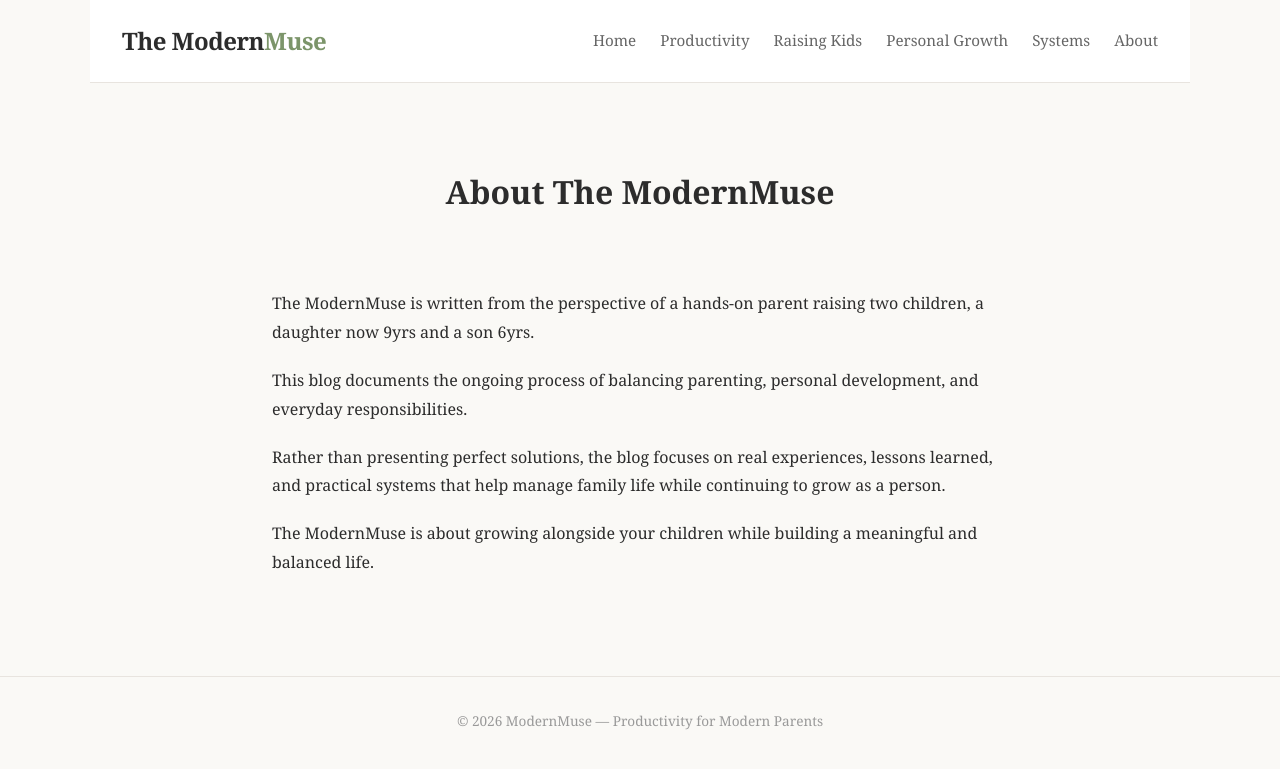
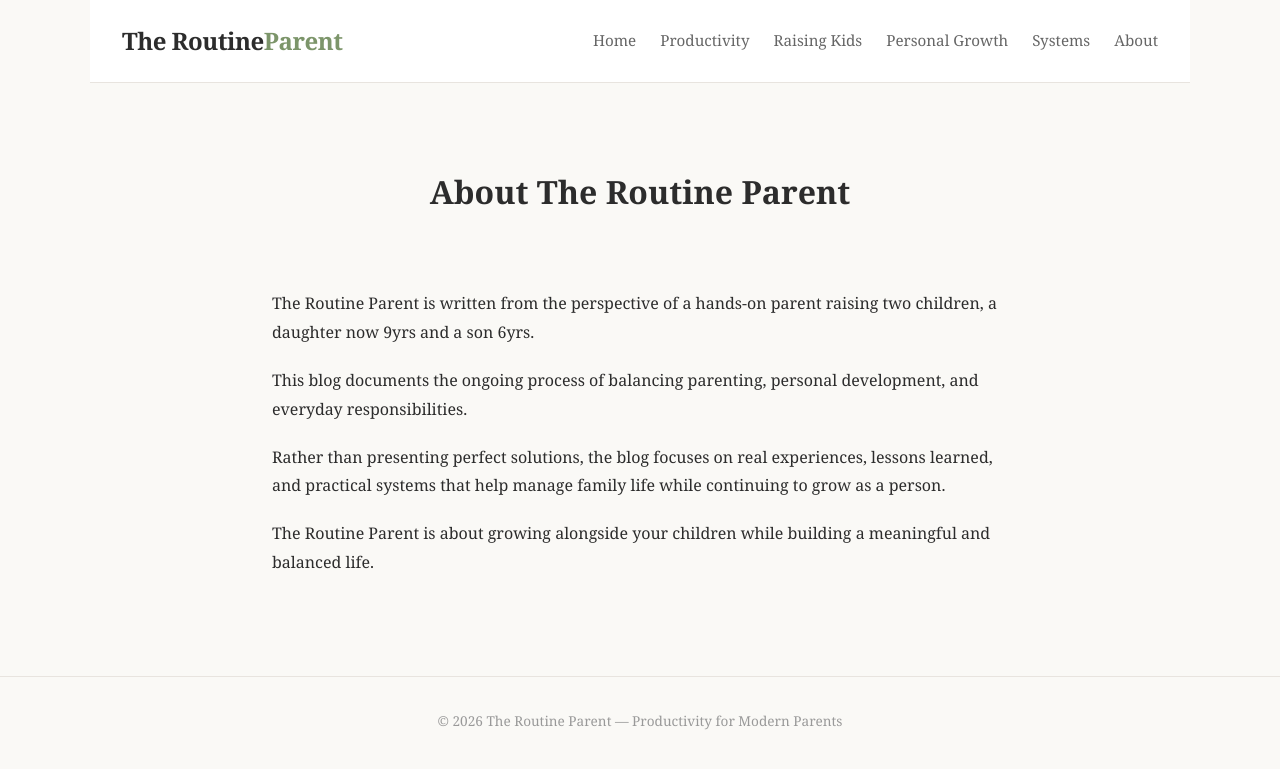
Before and after one commit to doug-ctrl/theroutineparent, a Django app: page /about/ in a window 1280 px wide. Shown: the top 769 px of the page. Run offline with Django 5.2, Linux system fonts and the light colour scheme.

Commit message:
feat: rebrand from ModernMuse to The Routine Parent

```diff
--- a/config/settings.py
+++ b/config/settings.py
@@ -140,7 +140,7 @@ MEDIA_URL = "/media/"
 MEDIA_ROOT = os.path.join(BASE_DIR, "media")
 
 # Site info
-SITE_NAME = "ModernMuse"
+SITE_NAME = "The Routine Parent"
 SITE_TAGLINE = "Productivity for Modern Parents"
 
 STATIC_ROOT = os.path.join(BASE_DIR, "staticfiles")
--- a/templates/base.html
+++ b/templates/base.html
@@ -3,7 +3,7 @@
 <head>
     <meta charset="UTF-8">
     <meta name="viewport" content="width=device-width, initial-scale=1.0">
-    <title>{% block title %}ModernMuse{% endblock %}</title>
+    <title>{% block title %}RoutineParent{% endblock %}</title>
     <style>
         * { margin: 0; padding: 0; box-sizing: border-box; }
 
@@ -155,7 +155,7 @@
 </head>
 <body>
     <nav>
-        <a href="{% url 'blog:post_list' %}" class="logo">The Modern<span>Muse</span></a>
+        <a href="{% url 'blog:post_list' %}" class="logo">The Routine<span>Parent</span></a>
         <ul class="nav-links">
             <li><a href="{% url 'blog:post_list' %}">Home</a></li>
             <li><a href="{% url 'blog:pillar_posts' 'parent-productivity' %}">Productivity</a></li>
@@ -171,7 +171,7 @@
     </div>
 
     <footer>
-        <p>&copy; 2026 ModernMuse — Productivity for Modern Parents</p>
+        <p>&copy; 2026 The Routine Parent — Productivity for Modern Parents</p>
     </footer>
 
     {% block extra_js %}{% endblock %}
--- a/templates/blog/pillar_posts.html
+++ b/templates/blog/pillar_posts.html
@@ -1,6 +1,6 @@
 {% extends "base.html" %}
 
-{% block title %}{{ pillar.name }} — The ModernMuse{% endblock %}
+{% block title %}{{ pillar.name }} — The Routine Parent{% endblock %}
 
 {% block content %}
 <div class="page-header">
--- a/templates/blog/post_detail.html
+++ b/templates/blog/post_detail.html
@@ -1,6 +1,6 @@
 {% extends "base.html" %}
 
-{% block title %}{{ post.title }} — ModernMuse{% endblock %}
+{% block title %}{{ post.title }} — The Routine Parent{% endblock %}
 
 {% block content %}
 <article class="post-detail">
--- a/templates/blog/post_list.html
+++ b/templates/blog/post_list.html
@@ -1,10 +1,10 @@
 {% extends "base.html" %}
 
-{% block title %}ModernMuse — Productivity for Modern Parents{% endblock %}
+{% block title %}The Routine Parent — Productivity for Modern Parents{% endblock %}
 
 {% block content %}
 <div class="page-header">
-    <h1>The ModernMuse</h1>
+    <h1>The RoutineParent</h1>
     <p>Productivity for Modern Parents</p>
 </div>
 
--- a/templates/pages/about.html
+++ b/templates/pages/about.html
@@ -1,21 +1,21 @@
 {% extends "base.html" %}
 
-{% block title %}About — The ModernMuse{% endblock %}
+{% block title %}About — The Routine Parent{% endblock %}
 
 {% block content %}
 <div class="page-header">
-    <h1>About The ModernMuse</h1>
+    <h1>About The Routine Parent</h1>
 </div>
 
 <article class="post-detail">
     <div class="post-body">
-        <p>The ModernMuse is written from the perspective of a hands-on parent raising two children, a daughter now 9yrs and a son 6yrs.</p>
+        <p>The Routine Parent is written from the perspective of a hands-on parent raising two children, a daughter now 9yrs and a son 6yrs.</p>
 
         <p>This blog documents the ongoing process of balancing parenting, personal development, and everyday responsibilities.</p>
 
         <p>Rather than presenting perfect solutions, the blog focuses on real experiences, lessons learned, and practical systems that help manage family life while continuing to grow as a person.</p>
 
-        <p>The ModernMuse is about growing alongside your children while building a meaningful and balanced life.</p>
+        <p>The Routine Parent is about growing alongside your children while building a meaningful and balanced life.</p>
     </div>
 </article>
 {% endblock %}
```
